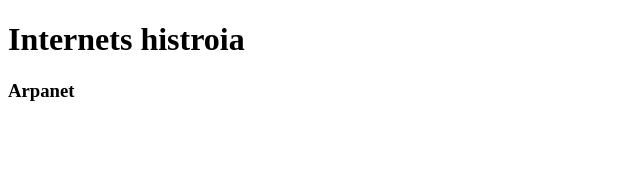
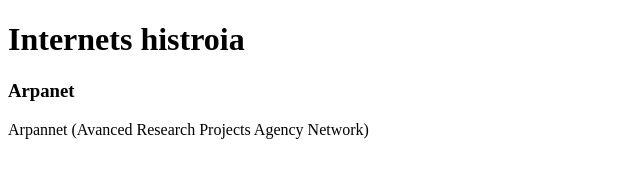
Before and after one commit to N0ah13579/Internets-historia, a plain HTML site: page index.html in a window 1280 px wide. Shown: the whole page, without its empty margins (0-640 px from the left). Drawn offline with Linux system fonts and the light colour scheme.

Commit message:
Update index.html

```diff
--- a/index.html
+++ b/index.html
@@ -9,7 +9,7 @@
 
 
 	<h3>Arpanet</h3>
-	<p></p>
+	<p>Arpannet (Avanced Research Projects Agency Network) </p>
 
 </body>
 </html>
```
